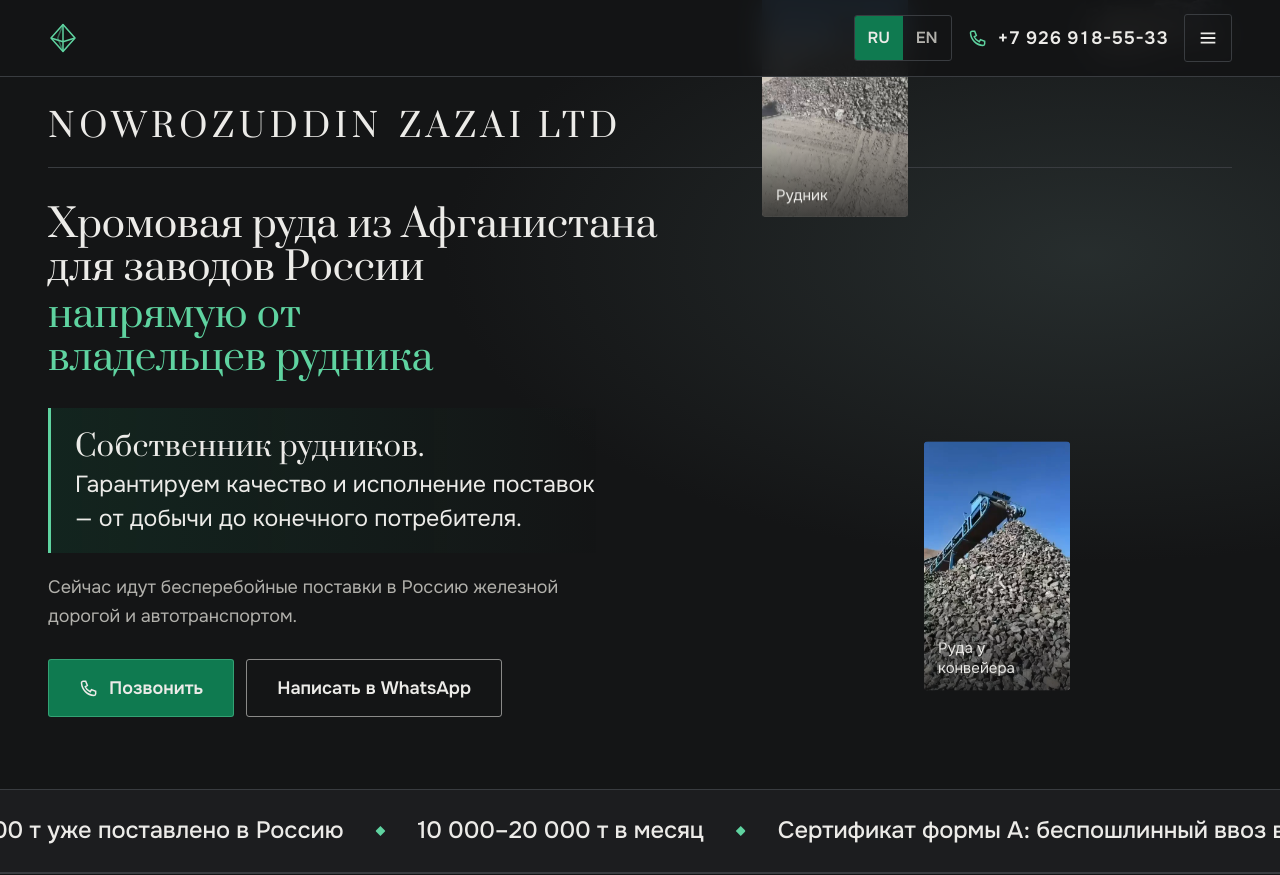
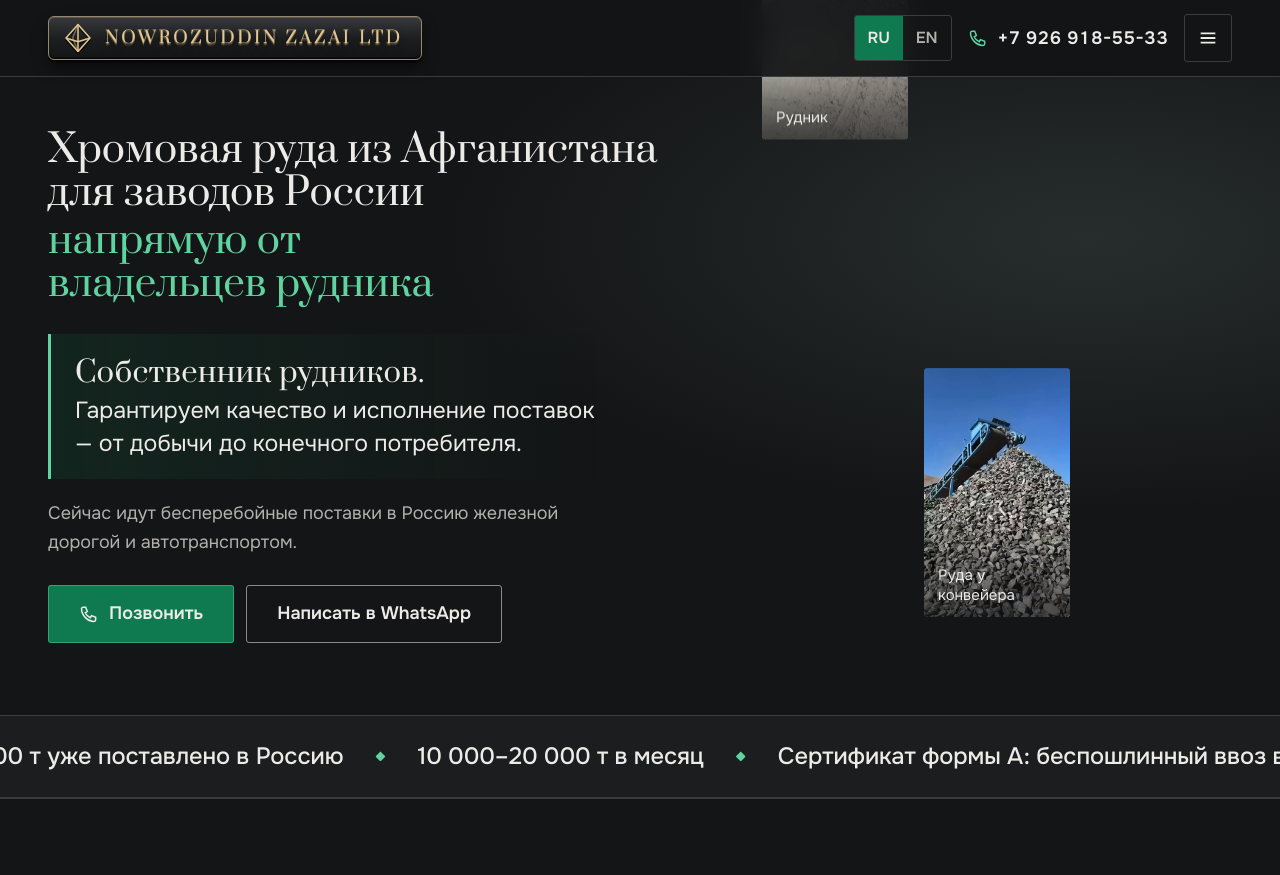
Before and after one commit to Alanshao10/daler-preview, a plain HTML site: page a/index.html in a window 1280 px wide. Shown: the top 875 px of the page. Drawn offline with Linux system fonts and the light colour scheme; grey boxes are pictures that could not be loaded.

Commit message:
Название компании рельефной табличкой в шапке
Co-Authored-By: Claude Sonnet 5.5 <noreply@anthropic.com>

```diff
--- a/a/index.html
+++ b/a/index.html
@@ -95,7 +95,14 @@ button { font: inherit; }
 .mark-name { font-family: var(--font-display); font-size: 1.2rem; line-height: 1; white-space: nowrap; text-transform: uppercase; letter-spacing: 0.12em; }
 .mark-name small { font: inherit; margin-left: 0.45em; }
 .mark-name { transition: opacity 400ms var(--ease-out), transform 400ms var(--ease-out); }
-.js .top:not(.is-scrolled) .mark-name { opacity: 0; transform: translateY(-6px); }
+
+/* табличка с названием: рельеф без движения */
+.mark { padding: 6px 18px 6px 14px; border: 1px solid color-mix(in srgb, var(--brass) 55%, var(--rule)); border-radius: 6px;
+  background: linear-gradient(180deg, color-mix(in srgb, var(--chromite-3) 92%, #fff) 0%, var(--chromite-2) 55%, var(--chromite) 100%);
+  box-shadow: inset 0 1px 0 rgba(255,255,255,.14), inset 0 -2px 0 rgba(0,0,0,.55), 0 3px 0 rgba(0,0,0,.45), 0 8px 16px rgba(0,0,0,.45); }
+.mark .gem { color: var(--brass); filter: drop-shadow(0 2px 0 rgba(0,0,0,.6)); }
+.mark-name { font-size: 1.05rem; font-weight: 400; letter-spacing: 0.15em; color: var(--brass);
+  text-shadow: 0 1px 0 color-mix(in srgb, var(--brass) 60%, #000), 0 2px 0 color-mix(in srgb, var(--brass) 38%, #000), 0 3px 0 color-mix(in srgb, var(--brass) 22%, #000), 0 5px 8px rgba(0,0,0,.65); }
 .menu { display: flex; gap: 22px; }
 .menu a { display: inline-flex; align-items: center; min-height: var(--tap); text-decoration: none; font-size: var(--text-sm); color: var(--ivory-muted); transition: color var(--dur-short) var(--ease-out); }
 .menu a:hover { color: var(--ivory); }
@@ -114,14 +121,14 @@ button { font: inherit; }
 .burger nav a:hover { background: var(--chromite-3); }
 
 /* первый экран */
-.hero { position: relative; isolation: isolate; padding-top: 32px; }
+.hero { position: relative; isolation: isolate; padding-top: 40px; }
 .hero::before { content: ""; position: absolute; inset: 0; z-index: -1; background: radial-gradient(70% 60% at 85% 25%, color-mix(in oklab, var(--emerald) 7%, var(--chromite-3)), transparent 72%); pointer-events: none; }
 .masthead { display: flex; flex-wrap: wrap; align-items: baseline; gap: 0 0.5em; margin: 0; padding-bottom: 20px; border-bottom: 1px solid var(--rule); font-family: var(--font-display); font-size: clamp(1.5rem, 1.3vw + 1rem, 2.3rem); line-height: 1.15; letter-spacing: 0.14em; text-transform: uppercase; color: var(--ivory); }
 .masthead span { white-space: nowrap; }
 @keyframes letter { to { transform: none; } }
 
 
-.hero-grid { display: grid; grid-template-columns: minmax(0, 7fr) minmax(0, 5fr); gap: 56px; align-items: start; margin-top: 36px; padding-bottom: 72px; }
+.hero-grid { display: grid; grid-template-columns: minmax(0, 7fr) minmax(0, 5fr); gap: 56px; align-items: start; margin-top: 12px; padding-bottom: 72px; }
 .hero h1 { font-family: var(--font-display); font-size: clamp(2rem, 1.5vw + 1.2rem, 2.85rem); line-height: 1.12; max-width: 24ch; }
 .h1-own { display: block; margin-top: 0.12em; color: var(--emerald-light); }
 .claim { margin-top: 28px; padding: 18px 0 18px 24px; border-left: 3px solid var(--emerald-light); background: linear-gradient(to right, color-mix(in oklab, var(--emerald) 16%, transparent), transparent); font-size: clamp(1.2rem, 0.5vw + 1.05rem, 1.45rem); line-height: 1.45; color: var(--ivory); max-width: 36ch; }
@@ -350,7 +357,8 @@ figcaption { margin-top: 14px; font-size: var(--text-sm); color: var(--ivory-mut
   .top .container { min-height: 64px; gap: 10px; }
   .mark { gap: 9px; }
   .mark svg { width: 24px; height: 24px; }
-  .mark-name { font-size: 0.95rem; letter-spacing: 0.08em; }
+  .mark { padding: 5px 10px 5px 8px; gap: 8px; }
+  .mark-name { font-size: 0.8rem; letter-spacing: 0.07em; }
   .mark-name small { display: none; }
   .mark-name small { font: inherit; margin-left: 0.45em; }
   .top-phone span { display: none; }
@@ -457,7 +465,6 @@ figcaption { margin-top: 14px; font-size: var(--text-sm); color: var(--ivory-mut
 <main id="top">
   <section class="hero" aria-labelledby="h1">
     <div class="container">
-      <p class="masthead" id="masthead"><span>Nowrozuddin</span> <span>Zazai Ltd</span></p>
 
       <div class="hero-grid">
         <div class="hero-text">
```
Also changed, not shown: b/index.html (+12 -5 lines), c/index.html (+12 -5 lines).
